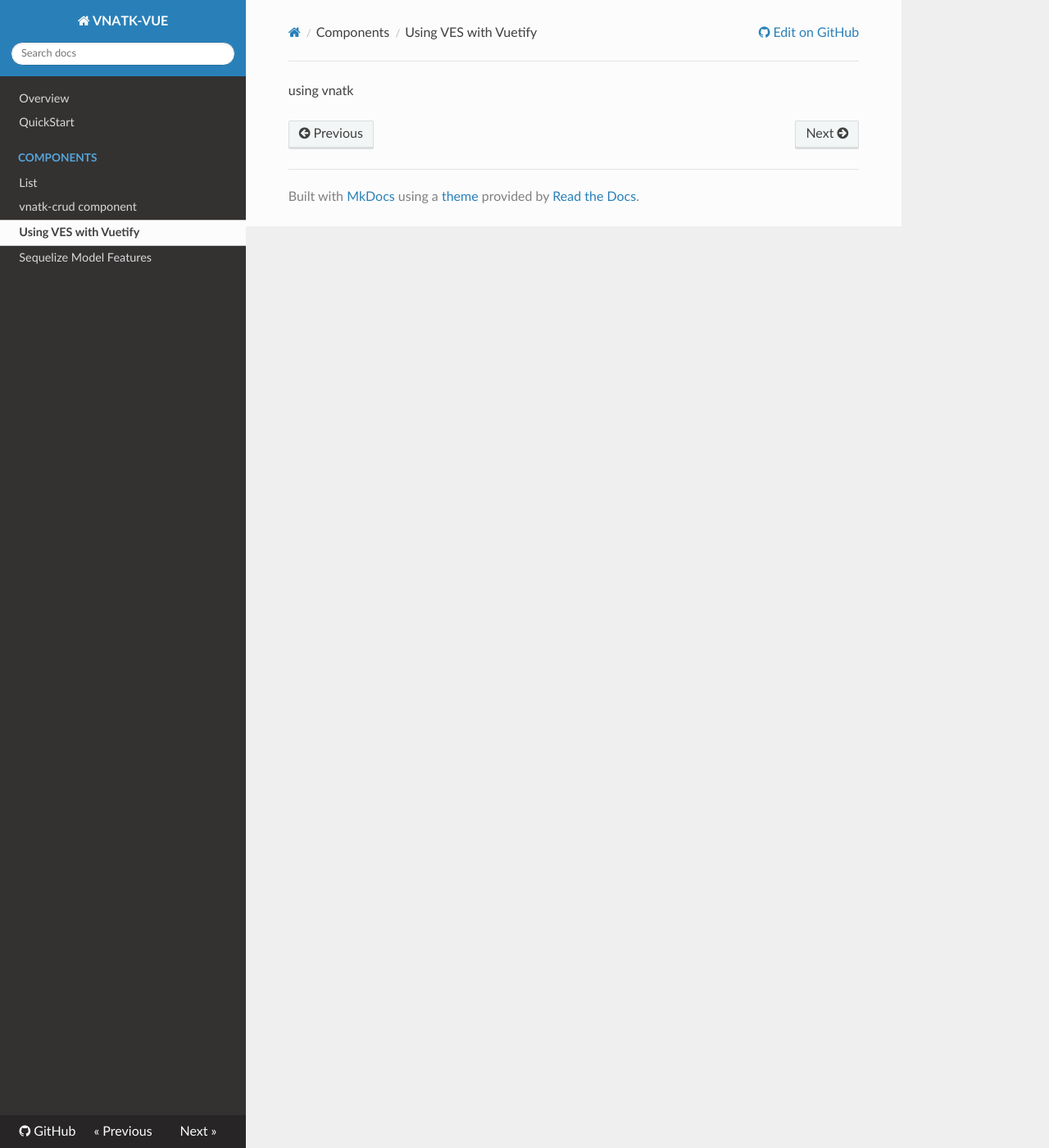
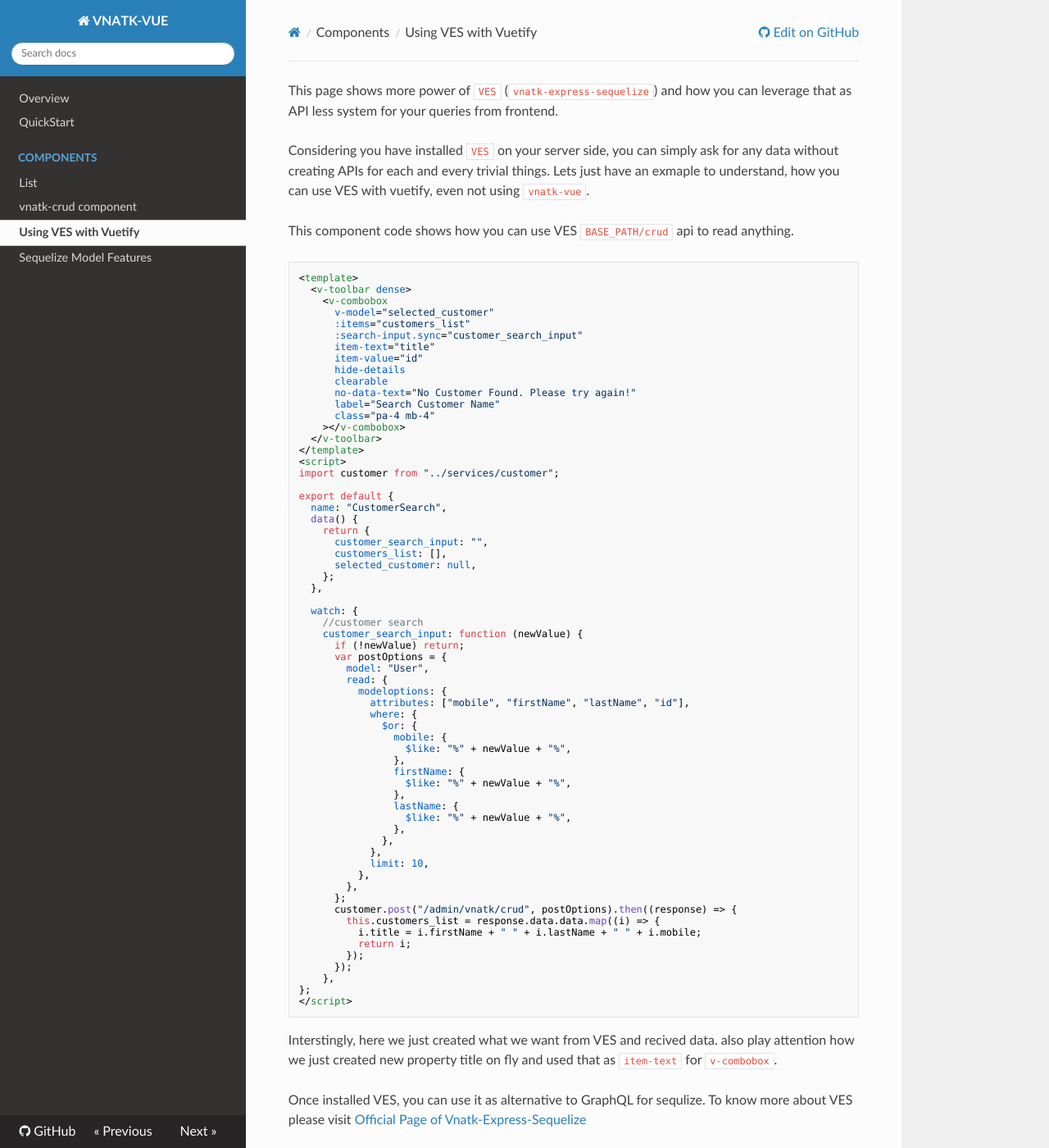
Before and after one commit to gowrav-vishwakarma/vnatk-vue, an MkDocs documentation site: the page built from docs/using-vnatk-with-vuetify.md, in a window 1280 px wide and 1400 px high. Shown: the whole window at 82% size. Built offline with MkDocs 1.6.1, drawn with Linux system fonts in a browser that asks for light colours; nearby versions of some CDN libraries.

Commit message:
WIP for documentation

````diff
--- a/docs/using-vnatk-with-vuetify.md
+++ b/docs/using-vnatk-with-vuetify.md
@@ -1 +1,76 @@
-using vnatk
+This page shows more power of `VES` (`vnatk-express-sequelize`) and how you can leverage that as API less system for your  queries from frontend.
+
+Considering you have installed `VES` on your server side, you can simply ask for any data without creating APIs for each and every trivial things. Lets just have an exmaple to understand, how you can use VES with vuetify, even not using `vnatk-vue`.
+
+This component code shows how you can use VES `BASE_PATH/crud` api to read anything.
+
+```html
+<template>
+  <v-toolbar dense>
+    <v-combobox
+      v-model="selected_customer"
+      :items="customers_list"
+      :search-input.sync="customer_search_input"
+      item-text="title"
+      item-value="id"
+      hide-details
+      clearable
+      no-data-text="No Customer Found. Please try again!"
+      label="Search Customer Name"
+      class="pa-4 mb-4"
+    ></v-combobox>
+  </v-toolbar>
+</template>
+<script>
+import customer from "../services/customer";
+
+export default {
+  name: "CustomerSearch",
+  data() {
+    return {
+      customer_search_input: "",
+      customers_list: [],
+      selected_customer: null,
+    };
+  },
+
+  watch: {
+    //customer search
+    customer_search_input: function (newValue) {
+      if (!newValue) return;
+      var postOptions = {
+        model: "User",
+        read: {
+          modeloptions: {
+            attributes: ["mobile", "firstName", "lastName", "id"],
+            where: {
+              $or: {
+                mobile: {
+                  $like: "%" + newValue + "%",
+                },
+                firstName: {
+                  $like: "%" + newValue + "%",
+                },
+                lastName: {
+                  $like: "%" + newValue + "%",
+                },
+              },
+            },
+            limit: 10,
+          },
+        },
+      };
+      customer.post("/admin/vnatk/crud", postOptions).then((response) => {
+        this.customers_list = response.data.data.map((i) => {
+          i.title = i.firstName + " " + i.lastName + " " + i.mobile;
+          return i;
+        });
+      });
+    },
+};
+</script>
+```
+
+Interstingly, here we just created what we want from VES and recived data. also play attention how we just created new property title on fly and used that as `item-text` for `v-combobox`.
+
+Once installed VES, you can use it as alternative to GraphQL for sequlize. To know more about VES please visit [Official Page of Vnatk-Express-Sequelize](https://github.com/gowrav-vishwakarma/vnatk-express-sequelize)
````
Also changed, not shown: docs/sequelize-model-features.md (+198 -0 lines).
